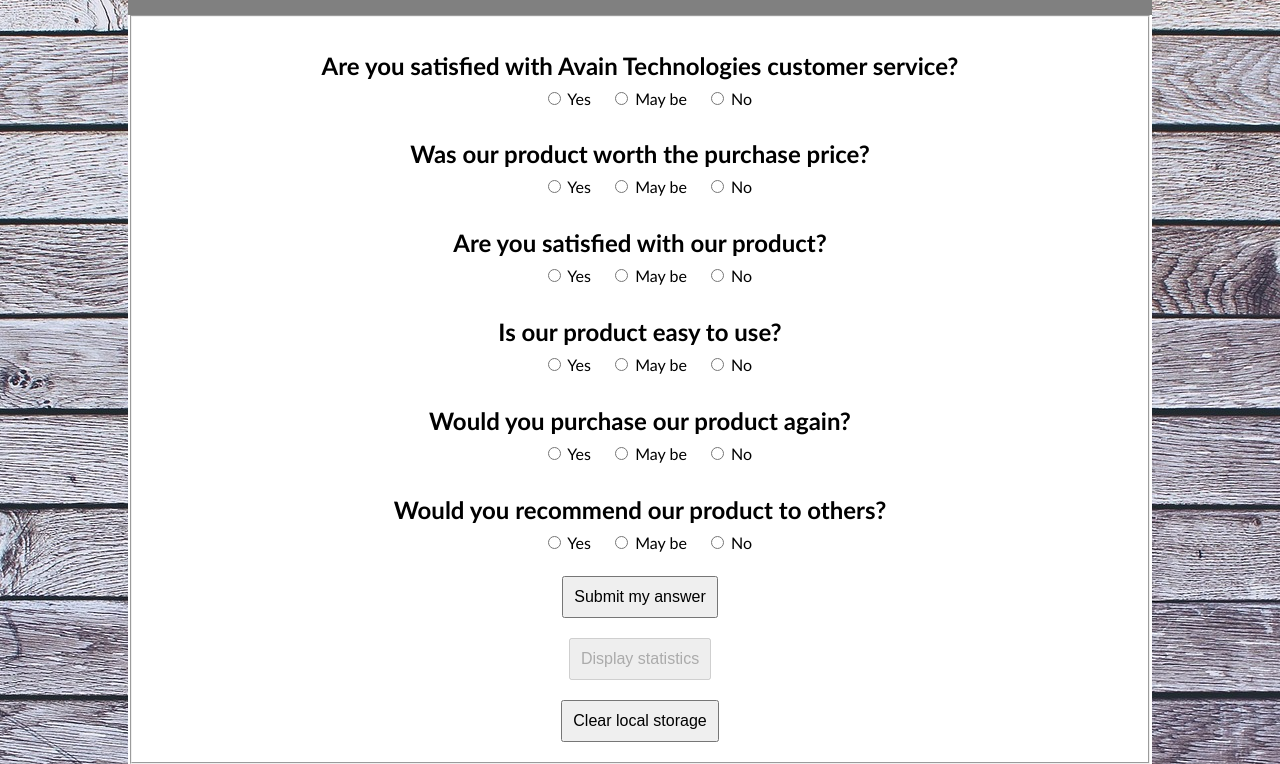
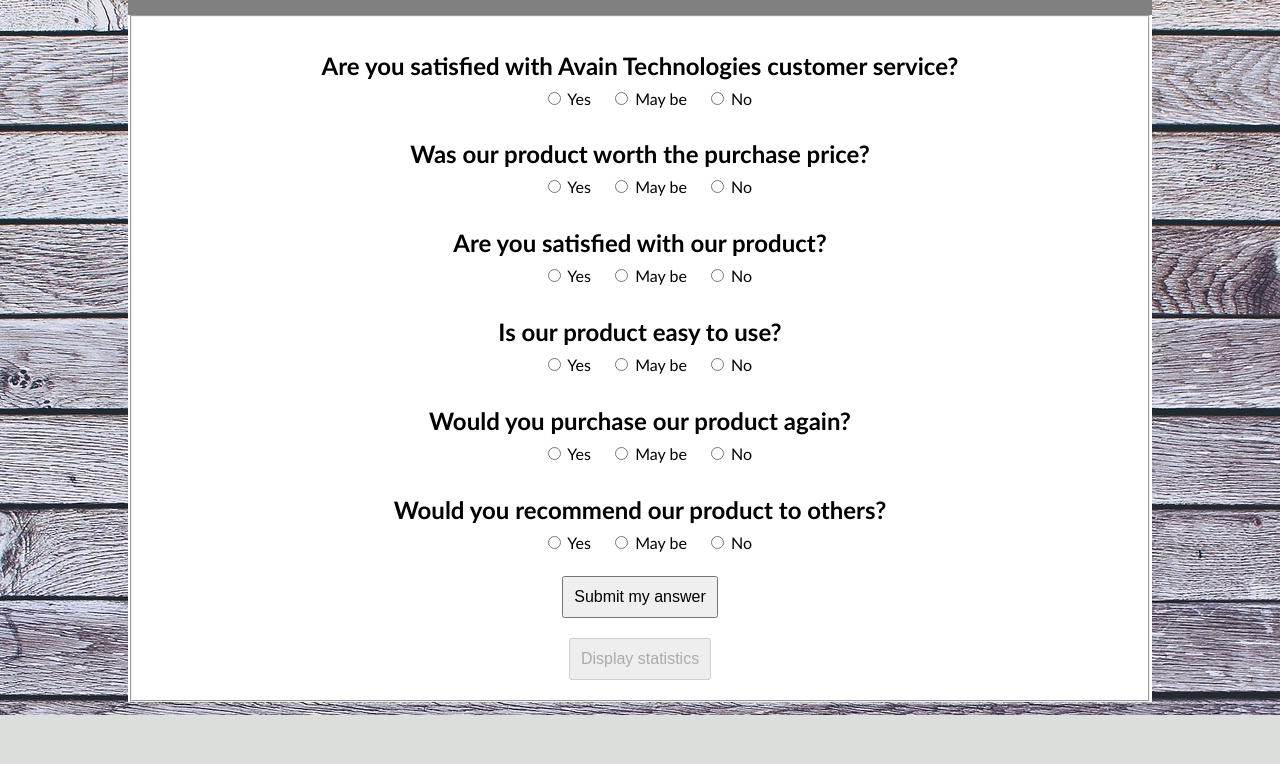
Before and after one commit to murmeloid/murmeloid.github.io, a plain HTML site: page index.html in a window 1280 px wide. Shown: the part 85-849 px from the top of the page. After the commit the page ends 800 px from the top, so only its background shows below. Drawn offline with nearby package versions, Linux system fonts and the light colour scheme.

Commit message:
clear local storage disable

```diff
--- a/index.html
+++ b/index.html
@@ -74,9 +74,9 @@
 				<button onclick="location.href='statistics.html'" type="button" name="button" id="statistics">Display statistics </button>
 				</div>
 
-				<div id="clear">
+				<!-- <div id="clear">
 				<button type="button" name="clear" id="clear">Clear local storage </button>
-				</div>
+				</div> -->
 			</fieldset>
 		</form>
 	</div>
```
